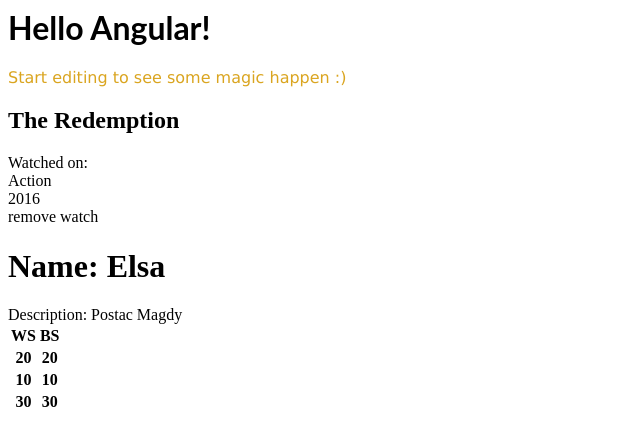
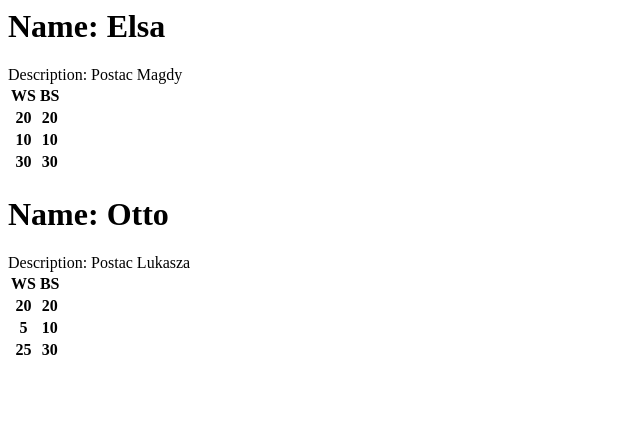
Before and after one commit to hiddenratel/angular-hcdvlt, an Angular app: page / in a window 1280 px wide. Shown: the top 446 px of the page, without its empty margins (0-640 px from the left). Built offline with nearby package versions, Linux system fonts and the light colour scheme.

Commit message:
5 files modified

```diff
--- a/src/app/app.component.html
+++ b/src/app/app.component.html
@@ -1,7 +1 @@
-<hello name="{{ name }}"></hello>
-<p>
-  Start editing to see some magic happen :)
-</p>
-<mw-media-item></mw-media-item>
-
-<char-view [char]="firstChar"></char-view>
+<char-view [characters]="characters"></char-view>
--- a/src/app/app.component.ts
+++ b/src/app/app.component.ts
@@ -9,14 +9,26 @@
 })
 export class AppComponent  {
   name = 'Angular';
-  firstChar :Character;
+  characters: Array<Character>;
+  // firstChar :Character;
 
   constructor(){
-    this.firstChar= new Character();
-    this.firstChar.name = "Elsa";
-    this.firstChar.description = "Postac Magdy";
-    this.firstChar.attributes = new Array<Attribute>();
-    this.firstChar.attributes.push(new Attribute("WS",20,10,30))
-    this.firstChar.attributes.push(new Attribute("BS",20,10,30))
+    let firstChar = new Character();
+    firstChar.name = "Elsa";
+    firstChar.description = "Postac Magdy";
+    firstChar.attributes = new Array<Attribute>();
+    firstChar.attributes.push(new Attribute("WS",20,10,30))
+    firstChar.attributes.push(new Attribute("BS",20,10,30))
+
+    let jakisChar = new Character();
+    jakisChar.name = "Otto";
+    jakisChar.description = "Postac Lukasza";
+    jakisChar.attributes = new Array<Attribute>();
+    jakisChar.attributes.push(new Attribute("WS",20,5,25))
+    jakisChar.attributes.push(new Attribute("BS",20,10,30))
+
+    this.characters = new Array<Character>();
+    this.characters.push(firstChar);
+    this.characters.push(jakisChar);
   }
 }
--- a/src/app/char-view.component.html
+++ b/src/app/char-view.component.html
@@ -1,3 +1,5 @@
+<div *ngFor="let char of characters">
 <h1>Name: {{char.name}}</h1>
 <div>Description: {{char.description}}</div>
 <char-attr [attributes]="char.attributes"></char-attr>
+</div>
--- a/src/app/char-view.component.ts
+++ b/src/app/char-view.component.ts
@@ -9,6 +9,5 @@
 
 export class CharViewComponent{
   @Input()
-  char: Character;
-  ;
+  characters: Array<Character>;
 };
--- a/src/app/model/character.ts
+++ b/src/app/model/character.ts
@@ -3,5 +3,8 @@
     name: string;
     descripion: string;
     attributes: Array<Attribute>;
+    constructor(){
+
+    }
 
 }
```
